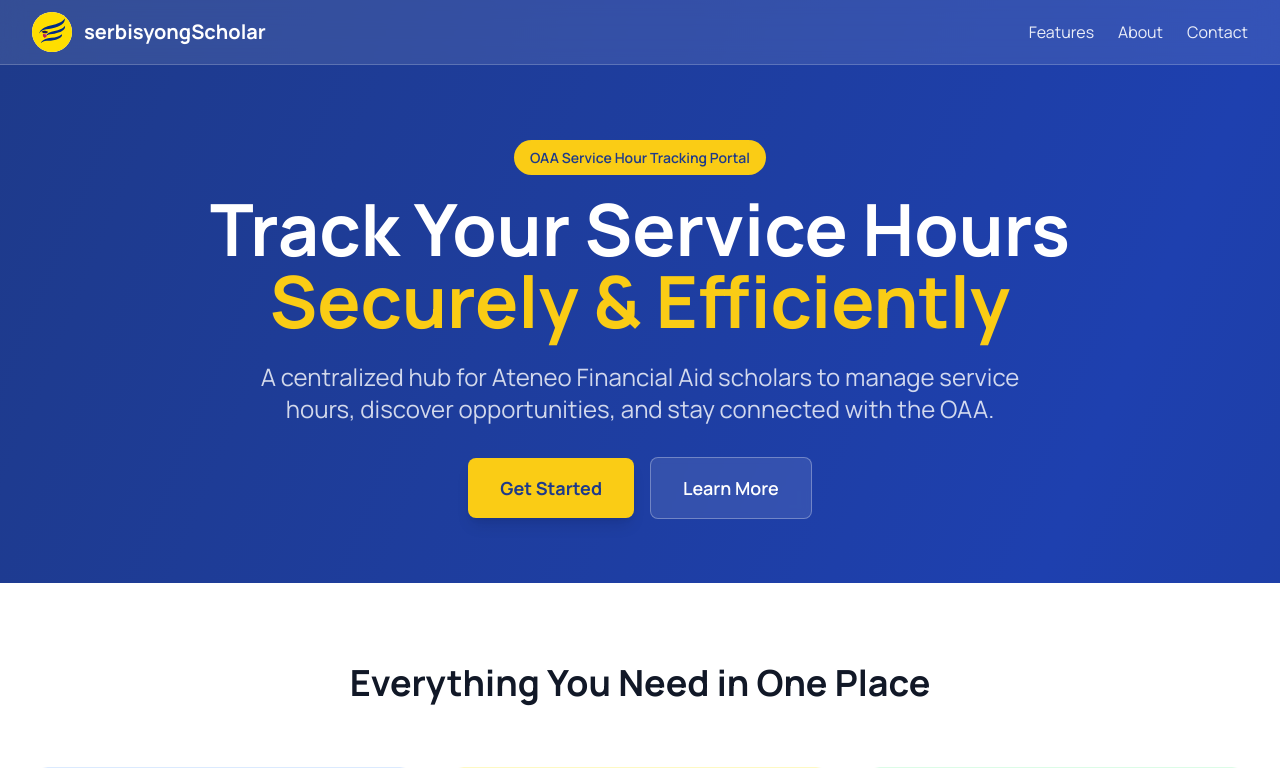
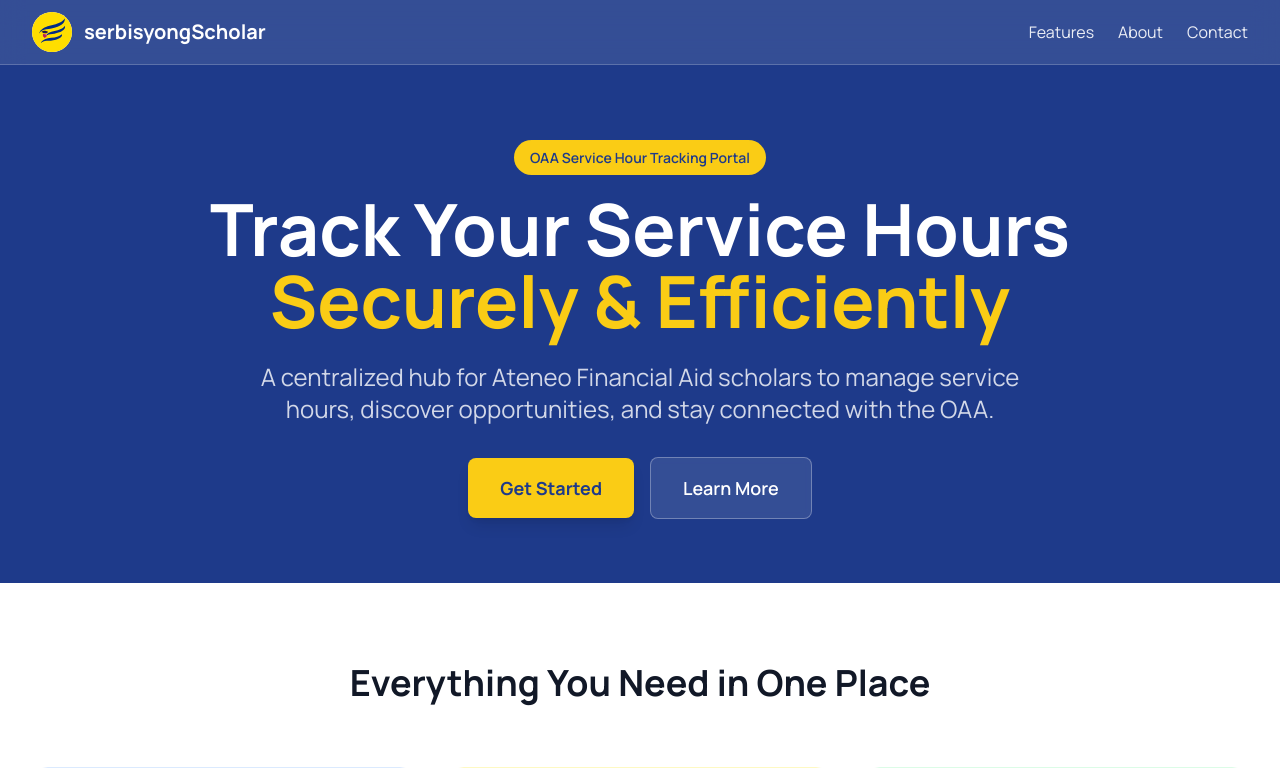
Before and after one commit to loltreeman/serbisyongScholars, a Django app: page / in a window 1280 px wide. Shown: the top 768 px of the page. Run offline with Django 4.2, Linux system fonts and the light colour scheme; some libraries are stand-ins or nearby versions.

Commit message:
Fix the gradient in the landing page

```diff
--- a/serbisyongScholars/templates/index.html
+++ b/serbisyongScholars/templates/index.html
@@ -15,7 +15,7 @@
         }
     </style>
 </head>
-<body class="min-h-screen bg-gradient-to-br from-blue-900 via-blue-800 to-blue-900">
+<body class="min-h-screen bg-blue-900">
 
     <!-- Navigation Bar -->
     <nav class="bg-white/10 backdrop-blur-md border-b border-white/20">
```
